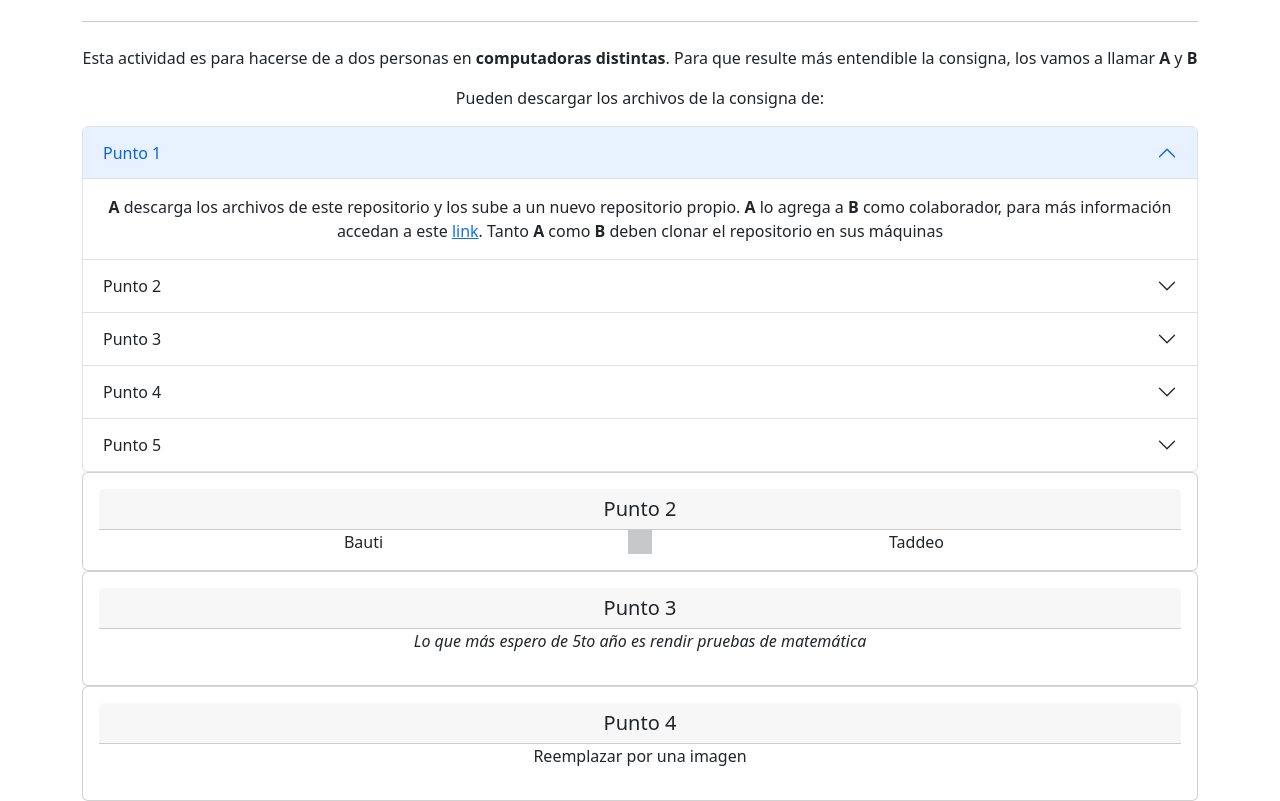
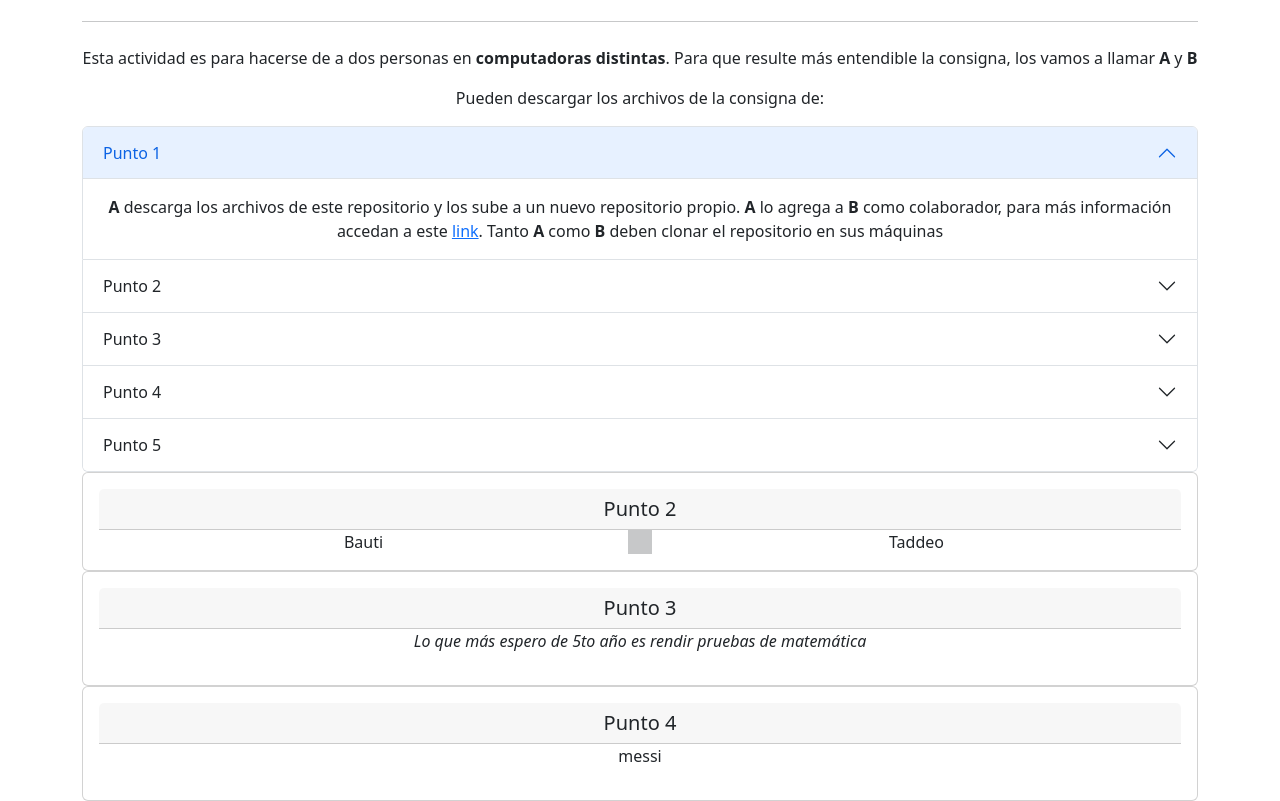
Before and after one commit to Bautigon09/ejemplolamejorclase, a plain HTML site: page index.html in a window 1280 px wide. Shown: the part 108-909 px from the top of the page. Drawn offline with nearby package versions, Linux system fonts and the light colour scheme.

Commit message:
creamos branch argentina y agregamos messi en punto4

```diff
--- a/index.html
+++ b/index.html
@@ -103,7 +103,7 @@
       <div class="card">
         <div class="card-body">
         <h5 class="card-header">Punto 4</h5>
-        <p>Reemplazar por una imagen</p>
+        <p>messi</p>
         </div>
   </div>
     </div>
```
